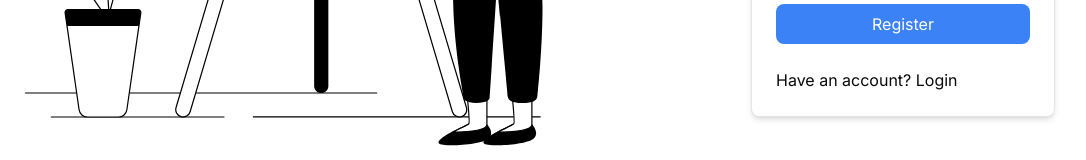
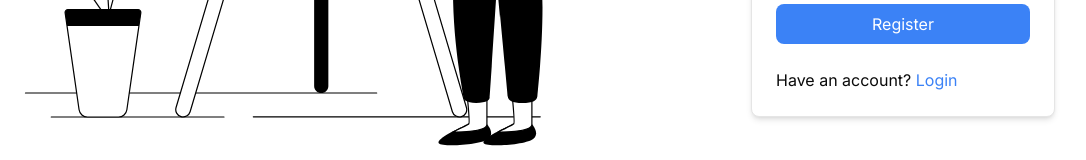
Before and after one commit to Nasif4567/Brain-Zone-Next.Js-and-React-Teacher-System-E-Learning-System-Front-End, a Next.js app: page /register in a window 1280 px wide. Shown: the part 539-699 px from the top of the page, without its empty margins (41-1127 px from the left). Built offline with nearby package versions, Linux system fonts and the light colour scheme; no server answers.

Commit message:
modified app/(teacher)/login/page.js to clean

```diff
--- a/app/(teacher)/login/page.js
+++ b/app/(teacher)/login/page.js
@@ -115,7 +115,7 @@
             <p>
               Don't have an account?{" "}
 
-              <span className="text-blue-500"
+              <span className="text-blue-500 cursor-pointer"
               onClick={() => router.replace("/register")}
               >
                 Register
--- a/app/(teacher)/register/page.jsx
+++ b/app/(teacher)/register/page.jsx
@@ -149,6 +149,7 @@
               <div className="flex justify-center">
                 <p>
                   Have an account? <span
+                  className="text-blue-500 cursor-pointer"
                   onClick={() => router.replace("/login")}
                   >Login</span>
                 </p>
```
